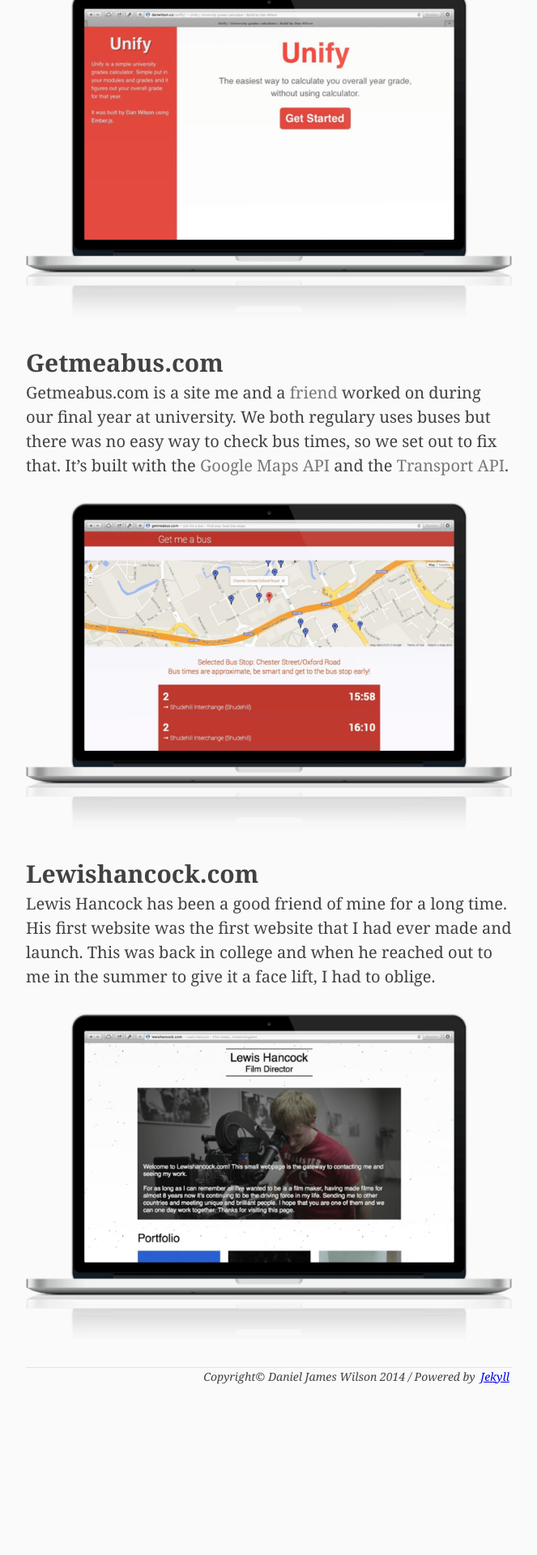
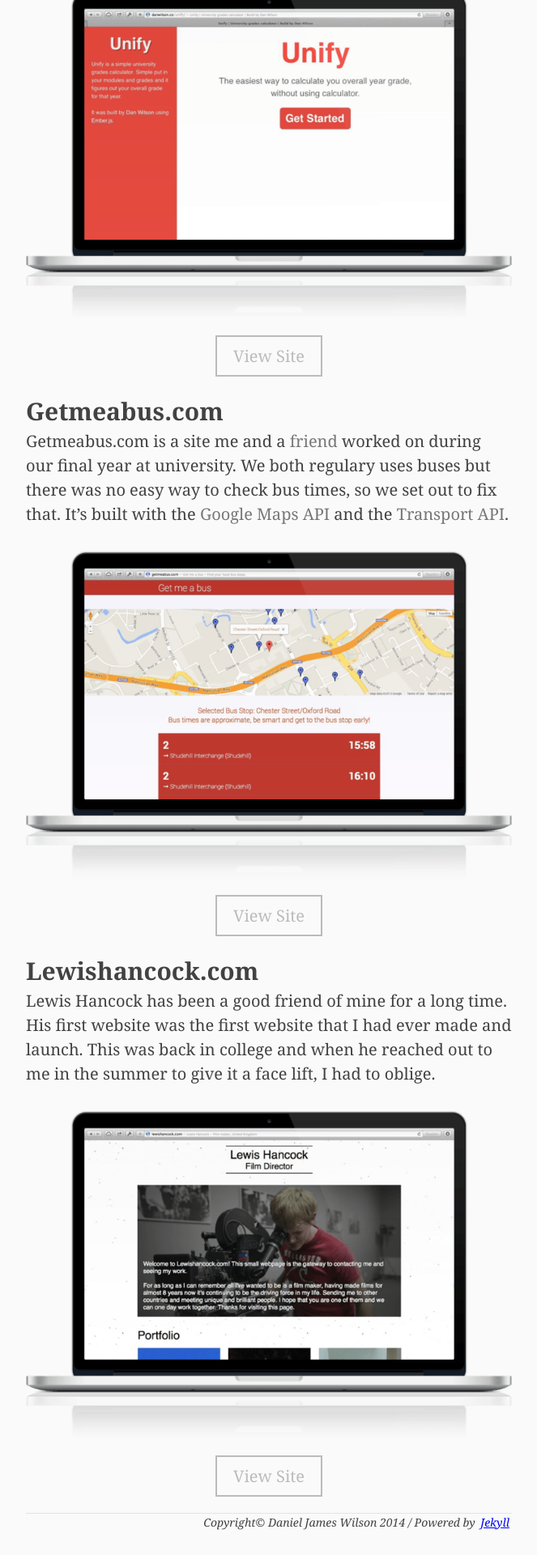
Before and after one commit to danwlsn/djangodan.github.io, a Jekyll site: the page built from work/index.md, in a window 1280 px wide. Shown: the part 820-2740 px from the top of the page at 81% size, without its empty margins (308-971 px from the left). Built offline with Jekyll 4.4.1, drawn with Linux system fonts in a browser that asks for light colours; nearby versions of some CDN libraries; Markdown is read by kramdown in place of the engine named in the settings; before the commit the page ends 2560 px from its top, so only the background shows below that.

Commit message:
view site buttons

```diff
--- a/_layouts/default.html
+++ b/_layouts/default.html
@@ -8,7 +8,7 @@
     <title>{{page.title}}</title>
     <meta name="description" content="Hi there. Dan Wilson here, a frontend web developer from Manchester, UK. Currently studying but looking for a place to work after University.">
     <!-- css -->
-    <link rel="stylesheet" href="/css/style.min.css">
+    <link rel="stylesheet" href="/css/style.css">
     <link rel="stylesheet" href="/css/syntax.css">
     <!-- jQuery -->
     <script src="http://code.jquery.com/jquery-1.9.1.min.js"></script>
--- a/css/style.css
+++ b/css/style.css
@@ -136,6 +136,22 @@ html {
 .content .title {
 	padding-bottom: 0;
 	margin-bottom: 0;
+}
+
+.view--site {
+  text-align: center;
+}
+.view--site .view--site--btn {
+  padding:0.5em 1em;
+  border: 2px solid #bbb;
+  color:#bbb;
+  -webkit-transition: all 0.2s ease-in-out;
+  transition: all 0.2s ease-in-out;
+}
+.view--site .view--site--btn:hover {
+  text-decoration: none;
+  border-color: #777;
+  color: #777;
 }
 
 .post--list {
--- a/work/index.md
+++ b/work/index.md
@@ -12,14 +12,26 @@ Unify is a super simple application built using [Emberjs](http://emberjs.com). I
 
 <img src="../images/unify.png" alt="Unify">
 
+<p class="view--site">
+<a href="http://danwilson.co/unify" class="view--site--btn">View Site</a>
+</p>
+
 ##[Getmeabus.com](http://getmeabus.com)
 
 Getmeabus.com is a site me and a [friend](http://syeefkarim.com) worked on during our final year at university. We both regulary uses buses but there was no easy way to check bus times, so we set out to fix that. It's built with the [Google Maps API](https://developers.google.com/maps/) and the [Transport API](http://transportapi.com/).
 
 <img src="../images/getmeabus.png" alt="Getmeabus.com">
 
+<p class="view--site">
+<a href="http://getmeabus.com" class="view--site--btn">View Site</a>
+</p>
+
 ##[Lewishancock.com](http://lewishancock.com)
 
 Lewis Hancock has been a good friend of mine for a long time. His first website was the first website that I had ever made and launch. This was back in college and when he reached out to me in the summer to give it a face lift, I had to oblige.
 
 <img src="../images/lewishancock.png" alt="LewisHancock.com">
+
+<p class="view--site">
+<a href="http://lewishancock.com" class="view--site--btn">View Site</a>
+</p>
```
